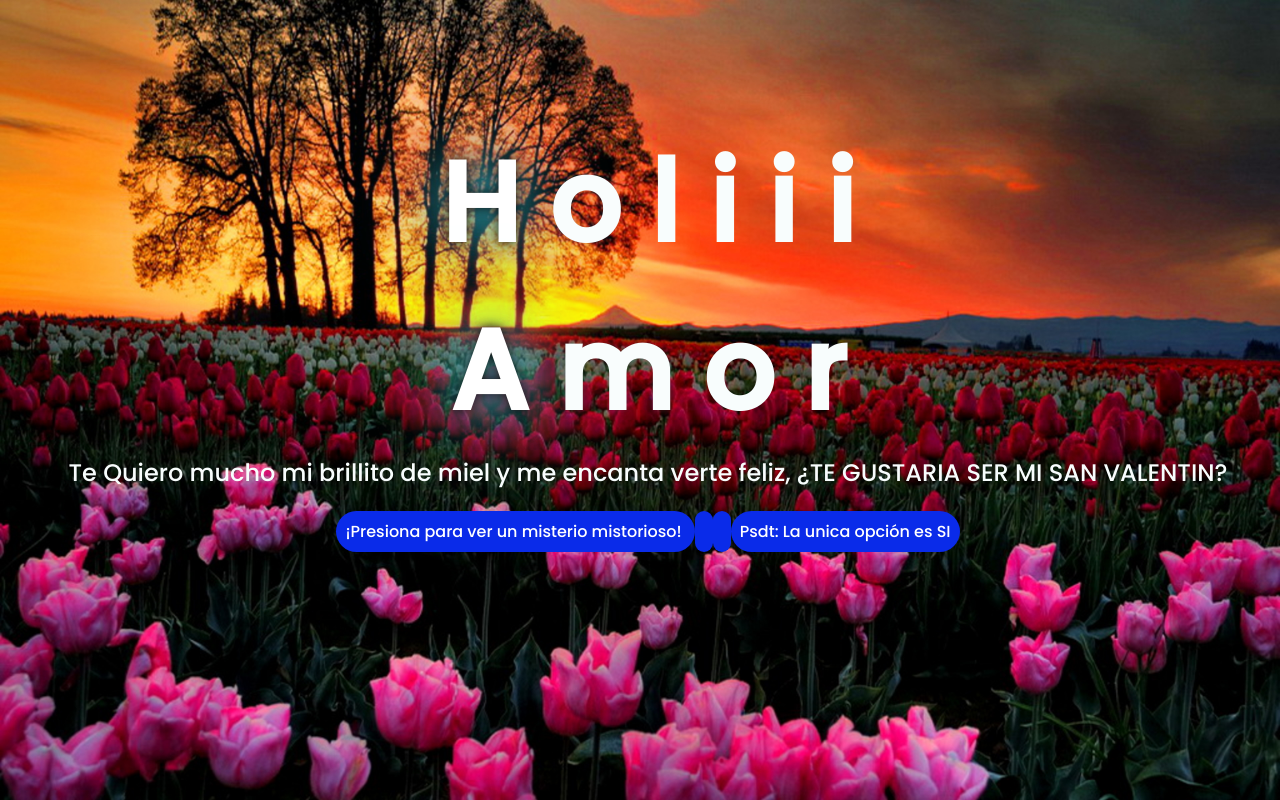
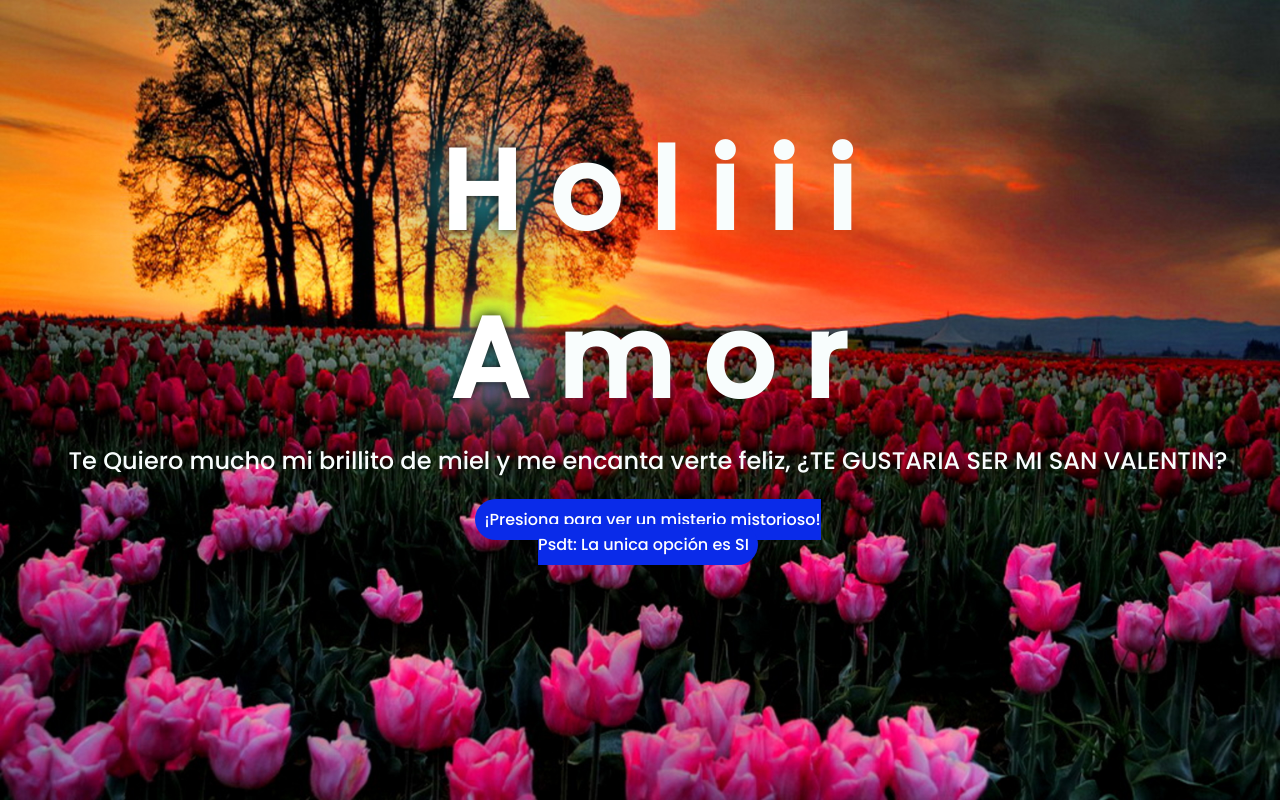
Before and after one commit to Ysebax27/San-Valent-n, a plain HTML site: page index.html in a window 1280 px wide. Drawn offline with Linux system fonts and the light colour scheme.

Commit message:
Update index.html

```diff
--- a/index.html
+++ b/index.html
@@ -31,10 +31,7 @@
     </div>
     <div class="button">
         <button class="botones">
-            <a href="flower.html" style="color: #fff;">¡Presiona para ver un misterio mistorioso! </a>
-            <a > </a>
-            <a > </a>
-            <a href="flower.html" style="color: #fff;">Psdt: La unica opción es SI </a>
+            <a href="flower.html" style="color: #fff;">¡Presiona para ver un misterio mistorioso! <br> Psdt: La unica opción es SI </a>
         </button>
     </div>
 
```
